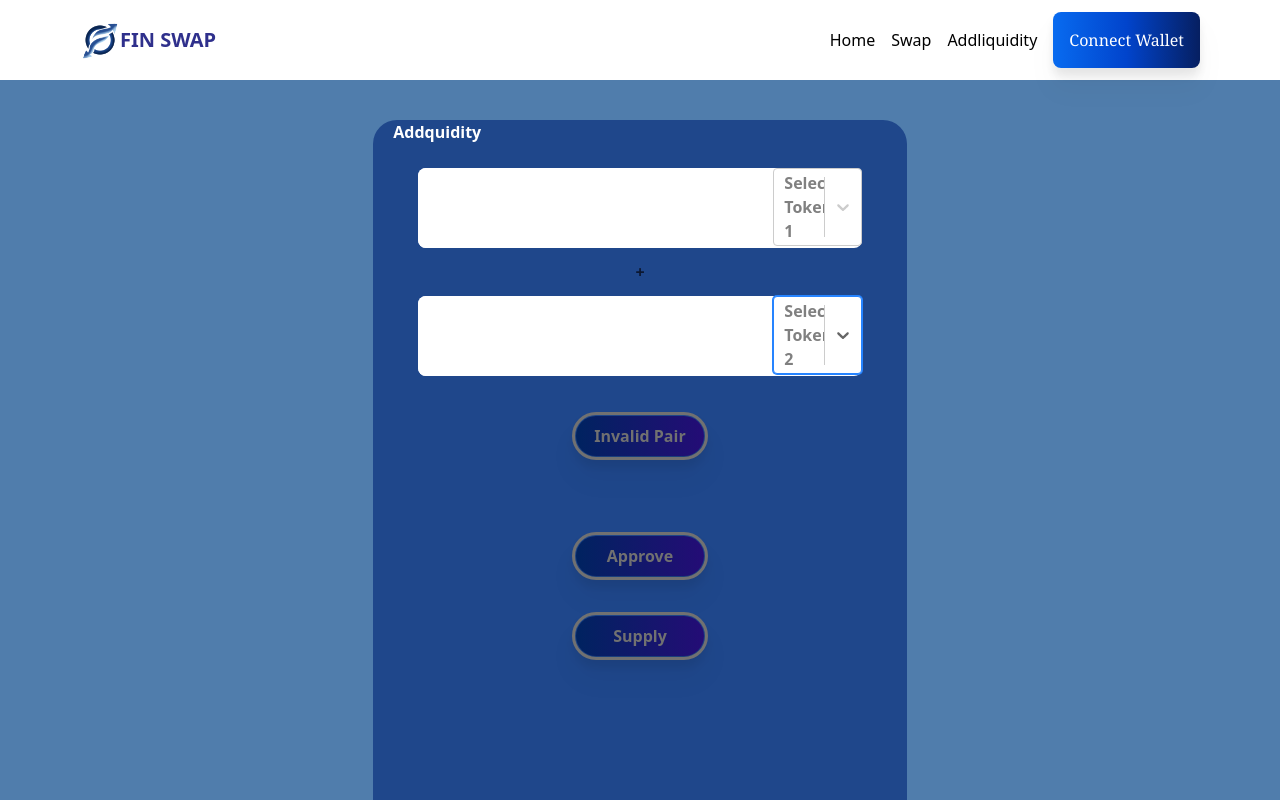
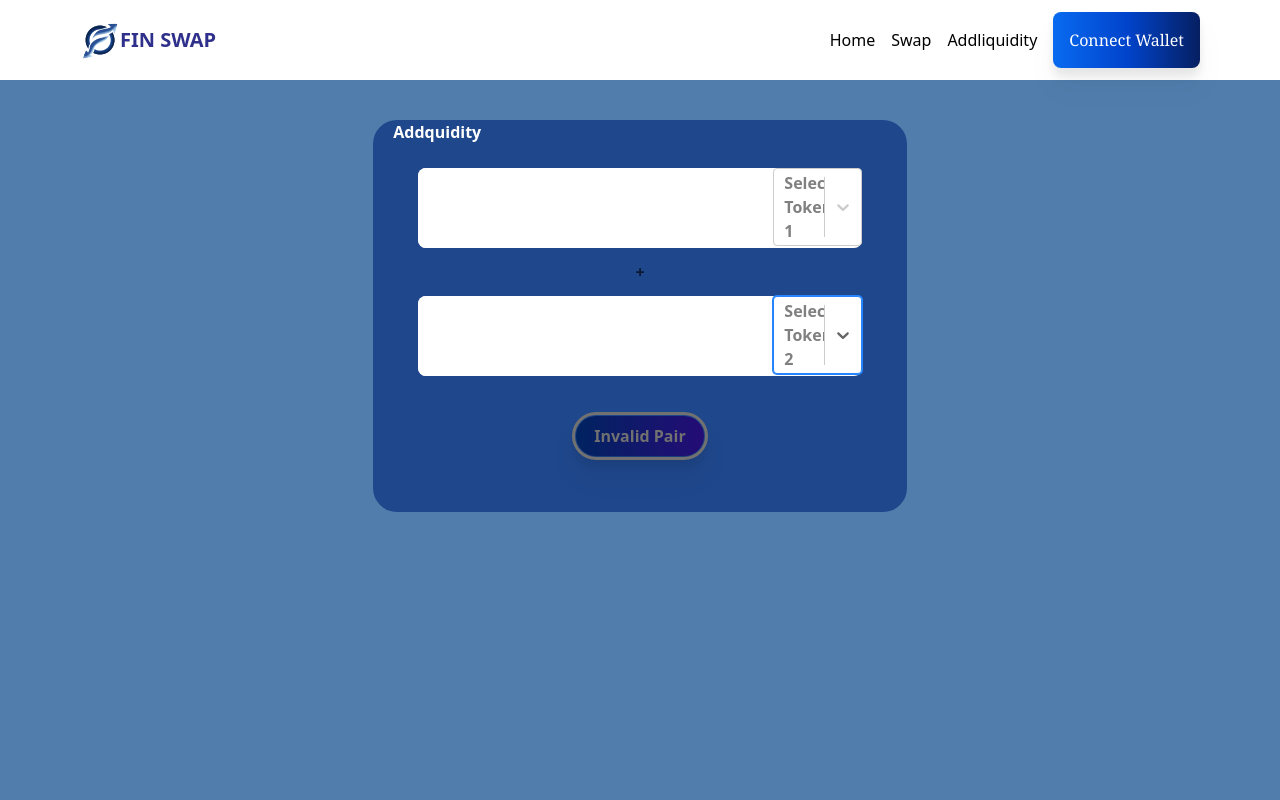
Before and after one commit to Neostis/pancakeswap-Fin-workshop, a Next.js app: page /addliquidity in a window 1280 px wide. Shown: the top 800 px of the page. Built offline with nearby package versions, Linux system fonts and the light colour scheme.

Commit message:
modified:   pages/addliquidity.tsx

```diff
--- a/pages/addliquidity.tsx
+++ b/pages/addliquidity.tsx
@@ -46,7 +46,7 @@ export default function AddliquidityModule({
   const [amountADesired, setAmountADesired] = useState<number | null>(null);
   const [amountBDesired, setAmountBDesired] = useState<number | null>(null);
 
-  const getSelectTokens1 = async(e: any) => {
+  const getSelectTokens1 = async (e: any) => {
     if (e !== null) {
       if (e.address !== token2) {
         const balances = await getTokenBalance(e.address, address!);
@@ -60,7 +60,7 @@ export default function AddliquidityModule({
     }
   };
 
-  const getSelectTokens2 = async(e: any) => {
+  const getSelectTokens2 = async (e: any) => {
     if (e !== null) {
       if (e.address !== token1) {
         const balances = await getTokenBalance(e.address, address!);
@@ -108,6 +108,29 @@ export default function AddliquidityModule({
       progress: undefined,
     });
   };
+
+
+  // useEffect(() => {
+  //   const interval = setInterval(() => {
+  //     console.log(token1)
+  //     console.log(token2)
+  //     console.log(amountADesired)
+  //     console.log(amountBDesired)
+  //     if (token1 !== null && token2 !== null && amountADesired !== null && amountBDesired !== null) {
+  //       console.log("true");
+  //     }
+  //     else {
+  //       console.log("false")
+  //     }
+
+
+  //   }, 3000);
+
+
+  //   return () => clearInterval(interval)
+
+
+  // }, [])
 
   useEffect(() => {
     loadAccountData();
@@ -274,16 +297,9 @@ export default function AddliquidityModule({
                   </div>
                 </div>
               </div>
-              <div className="py-10 flex-column w-auto grid text-textblack ">
-                <button
-                  className="justify-self-center w-32 h-10 rounded-full bg-gradient-to-r
-                  from-blueswapdark  to-blueswapbutton
-       text-textinvalid outline outline-offset-1 outline-textinvalid drop-shadow-xl"
-                  onClick={test}
-                >
-                  Invalid Pair
-                </button>
-              </div>
+
+
+              {token1 && token2 && amountADesired && amountBDesired ? (
                  <div className="py-10 flex-column w-auto grid text-textblack ">
                     <button
                       className="justify-self-center w-32 h-10 rounded-full bg-gradient-to-r
@@ -302,6 +318,28 @@ export default function AddliquidityModule({
                         Supply
                       </button>
                     </div>
+                  </div>
+                ) : (
+
+                  <div className="py-10 flex-column w-auto grid text-textblack ">
+                    <button
+                      className="justify-self-center w-32 h-10 rounded-full bg-gradient-to-r
+    from-blueswapdark  to-blueswapbutton
+text-textinvalid outline outline-offset-1 outline-textinvalid drop-shadow-xl"
+onClick={test}
+>
+                      Invalid Pair
+                    </button>
+                  </div>
+
+
+
+                    )}
+
+
+
+
+
                     <ToastContainer
                       position="top-right"
                       autoClose={5000}
@@ -324,9 +362,7 @@ export default function AddliquidityModule({
         <div className="py-10"></div>
         <div className="py-10"></div>
         <div className="py-10"></div>
-      {/* {isShown && <div></div>}
-      {isShown && <Popup />} */}
+
       </div>
-    </div>
-  );
-}
+  )
+};
```
Lines whose indentation alone changed are shown as unchanged.
